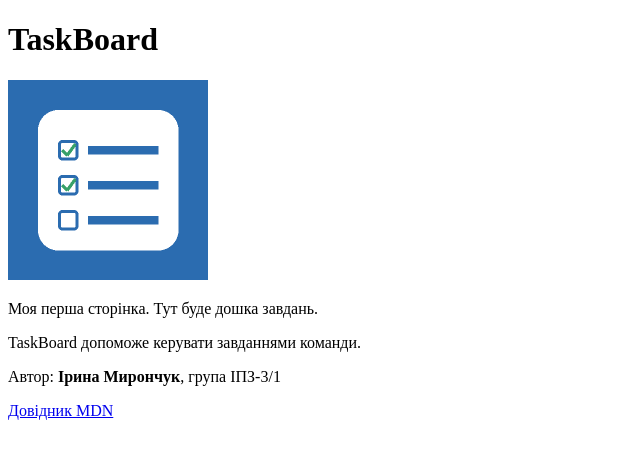
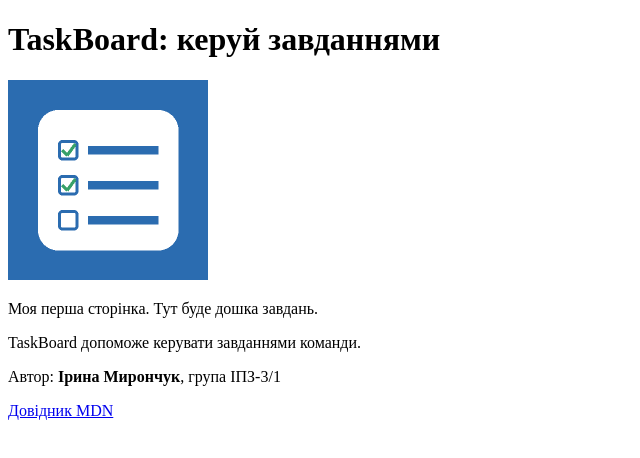
Before and after one commit to merellissi/taskboard, a plain HTML site: page index.html in a window 1280 px wide. Shown: the whole page, without its empty margins (0-640 px from the left). Drawn offline with Linux system fonts and the light colour scheme.

Commit message:
Розширити заголовок

```diff
--- a/index.html
+++ b/index.html
@@ -5,10 +5,11 @@
     <title>TaskBoard</title>
 </head>
 <body>
-    <h1>TaskBoard</h1>
+    <h1>TaskBoard: керуй завданнями</h1>
     <img src="images/logo.png" alt="Логотип TaskBoard" width="200">
     <p>Моя перша сторінка. Тут буде дошка завдань.</p>
     <p>TaskBoard допоможе керувати завданнями команди.</p>
     <p>Автор: <strong>Ірина Мирончук</strong>, група ІПЗ-3/1</p>
     <a href="https://developer.mozilla.org/uk/">Довідник MDN</a>
+</body>
 </html>
```
